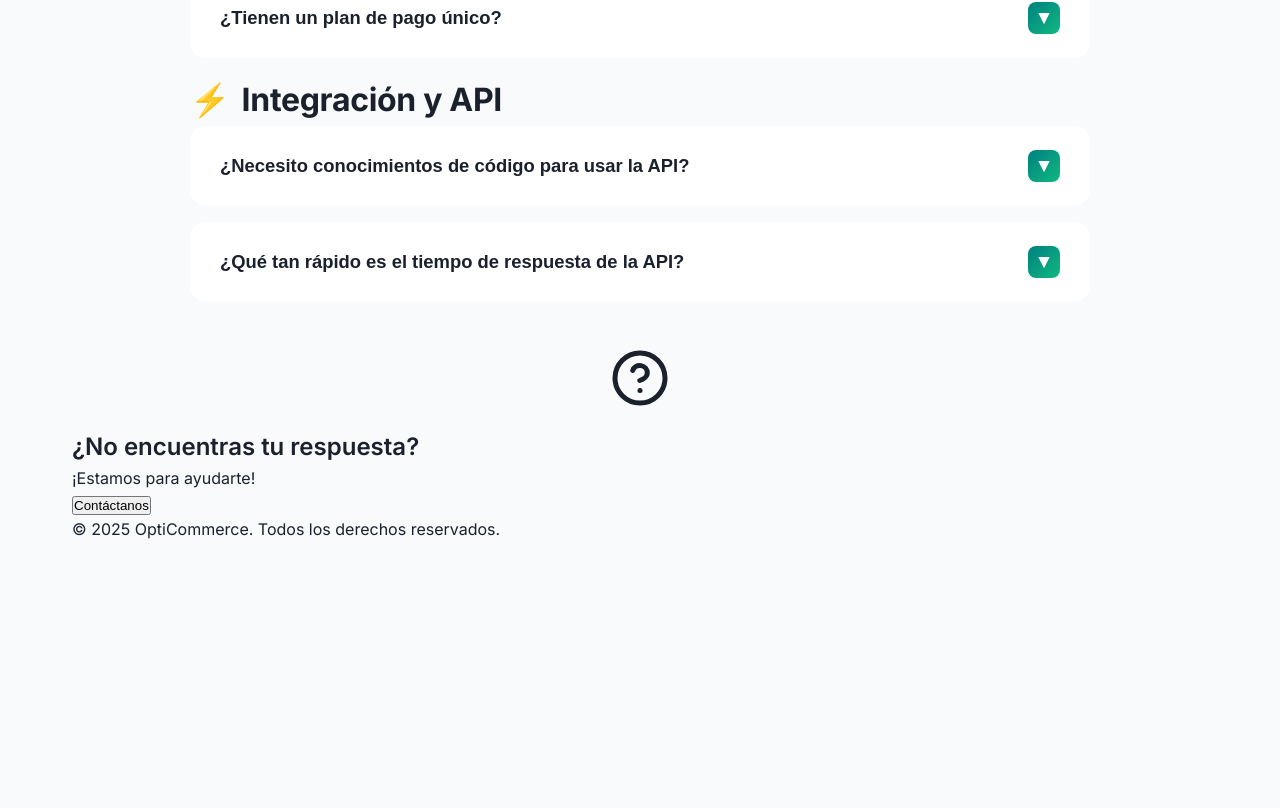
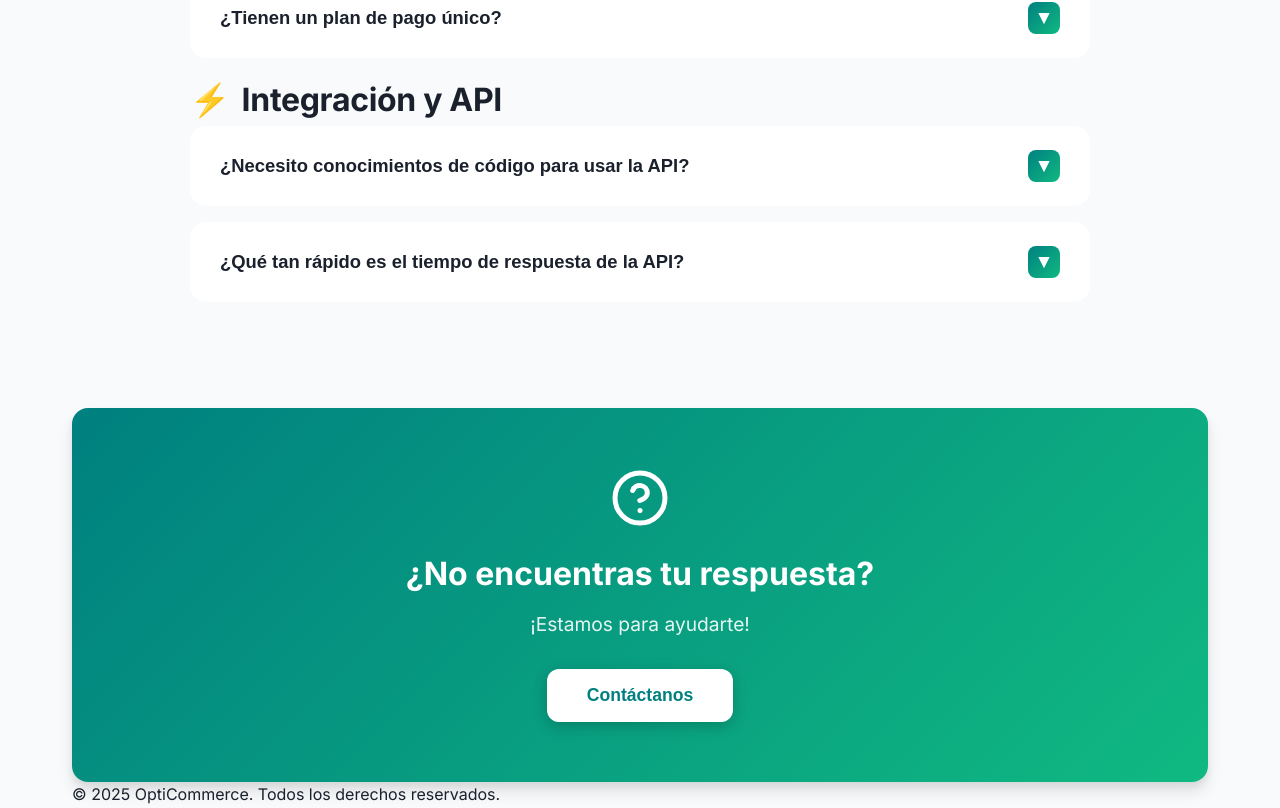
Before and after one commit to Juanjose-ctrl/optimizador-ecommerce, a Next.js app: page /faq in a window 1280 px wide. Shown: the part 889-1697 px from the top of the page. Before the commit the page ends 1432 px from the top, so only its background shows below. Built offline with nearby package versions, Linux system fonts and the light colour scheme.

Commit message:
NUEVAS fUNCIONES 1.5

```diff
--- a/src/app/globals.css
+++ b/src/app/globals.css
@@ -1833,6 +1833,53 @@ nav {
 }
 
 /* ========================================================================
+   BARRA CTA FINAL DE FAQ
+   ======================================================================== */
+.faq-cta-bottom {
+    background: linear-gradient(135deg, var(--primary-color), var(--accent-color));
+    padding: 60px 40px;
+    border-radius: var(--radius-large);
+    text-align: center;
+    margin-top: 60px;
+    color: white;
+    box-shadow: var(--shadow-lg);
+}
+
+.faq-cta-bottom h3 {
+    font-size: 2rem;
+    font-weight: 700;
+    color: white;
+    margin-bottom: 10px;
+}
+
+.faq-cta-bottom p {
+    font-size: 1.2rem;
+    color: rgba(255, 255, 255, 0.9);
+    margin-bottom: 30px;
+}
+
+.faq-cta-bottom button {
+    background: white;
+    color: var(--primary-color);
+    border: none;
+    padding: 16px 40px;
+    border-radius: var(--radius-medium);
+    font-size: 1.1rem;
+    font-weight: 700;
+    cursor: pointer;
+    transition: all 0.3s ease;
+    box-shadow: 0 4px 15px rgba(0, 0, 0, 0.2);
+}
+
+.faq-cta-bottom button:hover {
+    transform: translateY(-3px);
+    box-shadow: 0 8px 25px rgba(0, 0, 0, 0.3);
+}
+
+.faq-cta-bottom svg {
+    color: white;
+}
+/* ========================================================================
    24. PAGINAS DE POLITICA
    ======================================================================== */
 .policy-content h1,
```
